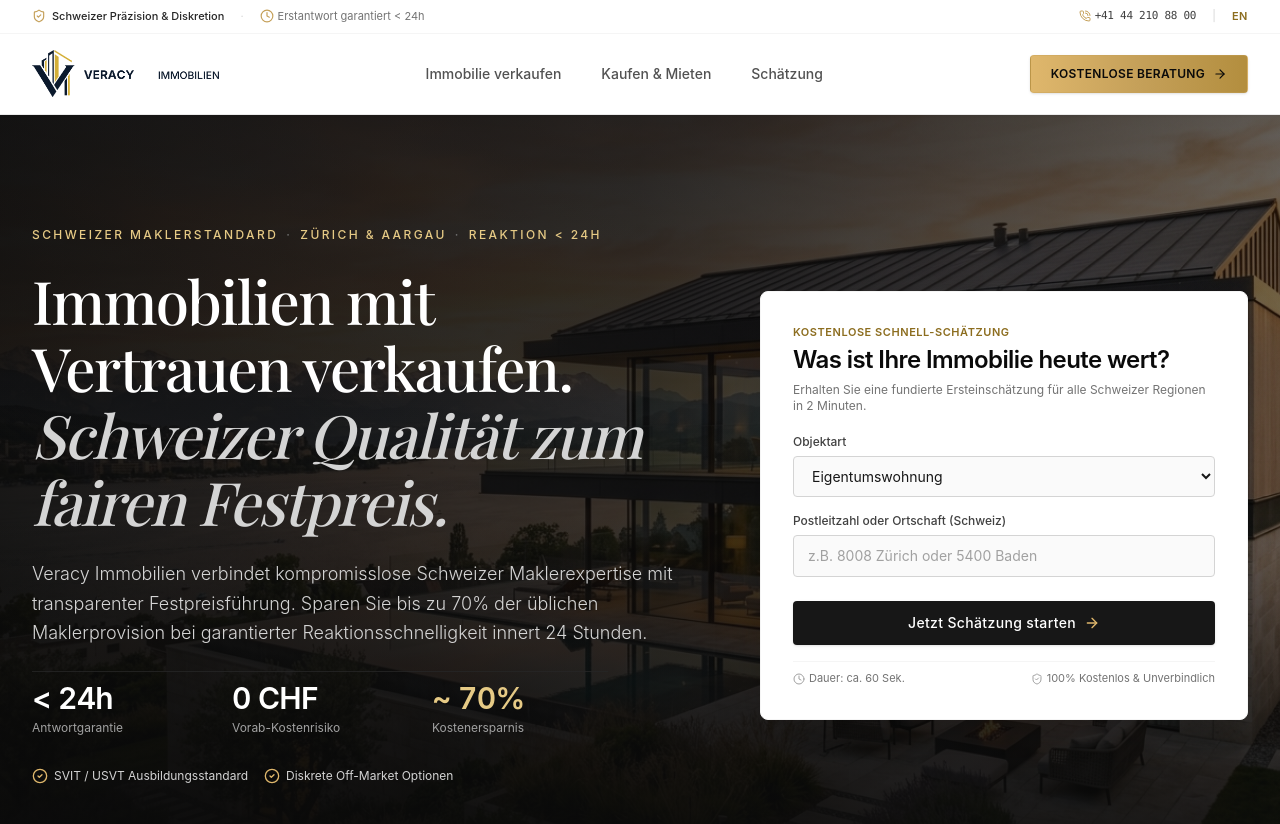
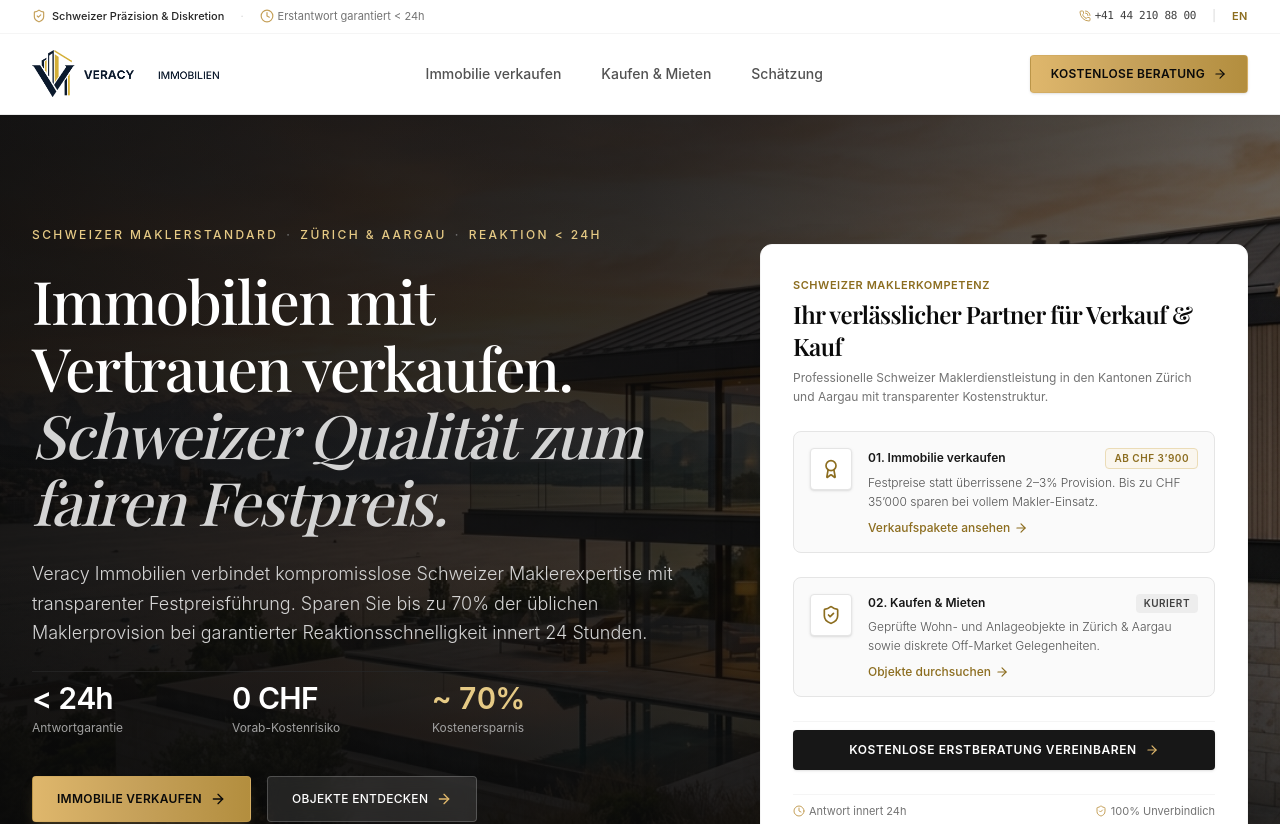
Before and after one commit to Dronasindhu/veracy-immobilien, a React (Vite) app: page / in a window 1280 px wide. Shown: the top 824 px of the page. Built offline with nearby package versions, Linux system fonts and the light colour scheme; a web font is replaced by a local one.

Commit message:
feat: update hero section and refine valuation model
Replace the quick valuation widget in the hero section with a direct consultation trigger and adjust the base valuation parameters for the Swiss market model.

```diff
--- a/src/App.tsx
+++ b/src/App.tsx
@@ -87,11 +87,15 @@ export default function App() {
               exit={{ opacity: 0, y: -14 }}
               transition={{ duration: 0.35, ease: [0.22, 1, 0.36, 1] }}
             >
-              {/* 1. Hero Section with Quick Valuation Widget */}
+              {/* 1. Hero Section - Veracy Brokerage & Core Proposition */}
               <HeroSection
                 language={language}
                 onNavigate={handleNavigate}
-                onStartValuation={handleStartValuationFromHero}
+                onOpenConsultation={() => {
+                  setSelectedPackage(null);
+                  setPropertyContext(null);
+                  setIsConsultationOpen(true);
+                }}
               />
 
               {/* 2. Overview of the 3 Main Categories */}
--- a/src/components/HeroSection.tsx
+++ b/src/components/HeroSection.tsx
@@ -7,22 +7,14 @@ import { motion } from 'motion/react';
 interface HeroSectionProps {
   language: Language;
   onNavigate: (category: MainCategory) => void;
-  onStartValuation: (zipOrDetails: string) => void;
+  onOpenConsultation?: () => void;
 }
 
 export const HeroSection: React.FC<HeroSectionProps> = ({
   language,
   onNavigate,
-  onStartValuation,
+  onOpenConsultation,
 }) => {
-  const [zipInput, setZipInput] = useState('');
-  const [propertyTypeInput, setPropertyTypeInput] = useState('apartment');
-
-  const handleQuickValuationSubmit = (e: React.FormEvent) => {
-    e.preventDefault();
-    onStartValuation(`${propertyTypeInput}:${zipInput.trim()}`);
-  };
-
   return (
     <section className="relative overflow-hidden bg-neutral-900 text-white">
       {/* Background Image with Measured Contrast Scrim */}
@@ -131,7 +123,34 @@ export const HeroSection: React.FC<HeroSectionProps> = ({
               </div>
             </motion.div>
 
-            {/* Secondary Link Row */}
+            {/* Primary Action Buttons */}
+            <motion.div
+              initial={{ opacity: 0, y: 12 }}
+              animate={{ opacity: 1, y: 0 }}
+              transition={{ delay: 0.45, duration: 0.5 }}
+              className="pt-4 flex flex-wrap items-center gap-3 sm:gap-4"
+            >
+              <motion.button
+                whileHover={{ scale: 1.02 }}
+                whileTap={{ scale: 0.98 }}
+                onClick={() => onNavigate('sell')}
+                className="px-6 py-3.5 text-xs font-semibold tracking-wide uppercase text-neutral-950 bg-gradient-to-r from-[#DFB76C] via-[#C5A059] to-[#B38E3E] hover:from-[#E8C785] hover:to-[#C5A059] rounded shadow-lg shadow-[#C5A059]/20 flex items-center gap-2 cursor-pointer transition-all border border-[#C5A059]/40"
+              >
+                <span>{language === 'de' ? 'Immobilie verkaufen' : 'Sell Property'}</span>
+                <ArrowRight className="w-4 h-4" />
+              </motion.button>
+              <motion.button
+                whileHover={{ scale: 1.02 }}
+                whileTap={{ scale: 0.98 }}
+                onClick={() => onNavigate('buy-rent')}
+                className="px-6 py-3.5 text-xs font-medium tracking-wide uppercase text-white bg-white/10 hover:bg-white/20 backdrop-blur-sm rounded border border-white/20 flex items-center gap-2 cursor-pointer transition-all"
+              >
+                <span>{language === 'de' ? 'Objekte entdecken' : 'Browse Properties'}</span>
+                <ArrowRight className="w-4 h-4 text-[#DFB76C]" />
+              </motion.button>
+            </motion.div>
+
+            {/* Secondary Trust Row */}
             <motion.div
               initial={{ opacity: 0 }}
               animate={{ opacity: 1 }}
@@ -149,92 +168,113 @@ export const HeroSection: React.FC<HeroSectionProps> = ({
             </motion.div>
           </motion.div>
 
-          {/* Right Column: Quick Property Valuation Lead-Capture Widget */}
+          {/* Right Column: Veracy Core Services Hub (Focused on Sell & Buy, No Valuation Highlight) */}
           <motion.div
             initial={{ opacity: 0, y: 30, scale: 0.98 }}
             animate={{ opacity: 1, y: 0, scale: 1 }}
             transition={{ delay: 0.3, duration: 0.7, ease: [0.16, 1, 0.3, 1] }}
             className="lg:col-span-5"
           >
-            <div className="bg-white text-neutral-900 rounded-lg p-6 sm:p-8 shadow-2xl border border-neutral-100 relative hover:shadow-[#C5A059]/10 transition-shadow">
-              <div className="mb-5">
+            <div className="bg-white text-neutral-900 rounded-xl p-6 sm:p-8 shadow-2xl border border-neutral-100 relative hover:shadow-[#C5A059]/10 transition-shadow space-y-6">
+              <div>
                 <div className="text-[11px] uppercase tracking-wider text-[#8C6D1F] font-semibold mb-1">
-                  {language === 'de' ? 'Kostenlose Schnell-Schätzung' : 'Complimentary Quick Valuation'}
+                  {language === 'de' ? 'Schweizer Maklerkompetenz' : 'Swiss Brokerage Excellence'}
                 </div>
-                <h2 className="text-xl sm:text-2xl font-semibold tracking-tight text-neutral-950">
+                <h2 className="text-xl sm:text-2xl font-semibold tracking-tight text-neutral-950 font-display">
                   {language === 'de'
-                    ? 'Was ist Ihre Immobilie heute wert?'
-                    : 'What is your property worth today?'}
+                    ? 'Ihr verlässlicher Partner für Verkauf & Kauf'
+                    : 'Your Trusted Partner for Buying & Selling'}
                 </h2>
-                <p className="text-xs text-neutral-500 mt-1.5">
+                <p className="text-xs text-neutral-500 mt-1.5 leading-relaxed">
                   {language === 'de'
-                    ? 'Erhalten Sie eine fundierte Ersteinschätzung für alle Schweizer Regionen in 2 Minuten.'
-                    : 'Receive an accurate preliminary estimation for any Swiss canton within 2 minutes.'}
+                    ? 'Professionelle Schweizer Maklerdienstleistung in den Kantonen Zürich und Aargau mit transparenter Kostenstruktur.'
+                    : 'Professional Swiss brokerage service across Zurich and Aargau with fully transparent pricing.'}
                 </p>
               </div>
 
-              <form onSubmit={handleQuickValuationSubmit} className="space-y-4">
-                <div>
-                  <label className="block text-xs font-medium text-neutral-700 mb-1.5">
-                    {language === 'de' ? 'Objektart' : 'Property Type'}
-                  </label>
-                  <select
-                    value={propertyTypeInput}
-                    onChange={(e) => setPropertyTypeInput(e.target.value)}
-                    className="w-full text-sm rounded border border-neutral-300 bg-neutral-50 px-3.5 py-2.5 text-neutral-900 focus:outline-none focus:ring-2 focus:ring-neutral-900 focus:bg-white transition-all cursor-pointer"
+              {/* Service Card 1: Sell Property */}
+              <div
+                onClick={() => onNavigate('sell')}
+                className="group p-4 rounded-lg border border-neutral-200 hover:border-[#C5A059] bg-neutral-50 hover:bg-[#FAF6EE] transition-all cursor-pointer flex items-start gap-4"
               >
-                    <option value="apartment">
-                      {language === 'de' ? 'Eigentumswohnung' : 'Condominium / Apartment'}
-                    </option>
-                    <option value="house">
-                      {language === 'de' ? 'Einfamilienhaus / Villa' : 'Single-Family Home / Villa'}
-                    </option>
-                    <option value="penthouse">
-                      {language === 'de' ? 'Attika / Penthouse' : 'Attic / Penthouse'}
-                    </option>
-                    <option value="multi-family">
-                      {language === 'de' ? 'Mehrfamilienhaus / Renditeobjekt' : 'Multi-Family / Investment Property'}
-                    </option>
-                  </select>
+                <div className="p-2.5 rounded bg-white shadow-sm border border-neutral-200 group-hover:border-[#C5A059] shrink-0 text-[#8C6D1F]">
+                  <Award className="w-5 h-5" />
+                </div>
+                <div className="flex-1">
+                  <div className="flex items-center justify-between">
+                    <span className="text-xs font-semibold text-neutral-900 group-hover:text-[#8C6D1F] transition-colors">
+                      {language === 'de' ? '01. Immobilie verkaufen' : '01. Sell Property'}
+                    </span>
+                    <span className="text-[10px] font-semibold uppercase tracking-wider bg-[#FAF6EE] text-[#8C6D1F] border border-[#EBDCB7] px-2 py-0.5 rounded">
+                      {language === 'de' ? 'ab CHF 3’900' : 'from CHF 3,900'}
+                    </span>
+                  </div>
+                  <p className="text-xs text-neutral-600 mt-1 font-light leading-relaxed">
+                    {language === 'de'
+                      ? 'Festpreise statt überrissene 2–3% Provision. Bis zu CHF 35’000 sparen bei vollem Makler-Einsatz.'
+                      : 'Flat fees instead of 2–3% broker fees. Save up to CHF 35,000 with full brokerage service.'}
+                  </p>
+                  <div className="mt-2 text-xs font-medium text-[#8C6D1F] flex items-center gap-1 group-hover:translate-x-0.5 transition-transform">
+                    <span>{language === 'de' ? 'Verkaufspakete ansehen' : 'View Selling Packages'}</span>
+                    <ArrowRight className="w-3.5 h-3.5" />
+                  </div>
+                </div>
               </div>
 
-                <div>
-                  <label className="block text-xs font-medium text-neutral-700 mb-1.5">
-                    {language === 'de' ? 'Postleitzahl oder Ortschaft (Schweiz)' : 'Postal Code or City (Switzerland)'}
-                  </label>
-                  <input
-                    type="text"
-                    required
-                    placeholder={language === 'de' ? 'z.B. 8008 Zürich oder 5400 Baden' : 'e.g. 8008 Zurich or 5400 Baden'}
-                    value={zipInput}
-                    onChange={(e) => setZipInput(e.target.value)}
-                    className="w-full text-sm rounded border border-neutral-300 bg-neutral-50 px-3.5 py-2.5 text-neutral-900 placeholder:text-neutral-400 focus:outline-none focus:ring-2 focus:ring-neutral-900 focus:bg-white transition-all"
-                  />
+              {/* Service Card 2: Buy & Rent */}
+              <div
+                onClick={() => onNavigate('buy-rent')}
+                className="group p-4 rounded-lg border border-neutral-200 hover:border-[#C5A059] bg-neutral-50 hover:bg-[#FAF6EE] transition-all cursor-pointer flex items-start gap-4"
+              >
+                <div className="p-2.5 rounded bg-white shadow-sm border border-neutral-200 group-hover:border-[#C5A059] shrink-0 text-[#8C6D1F]">
+                  <ShieldCheck className="w-5 h-5" />
+                </div>
+                <div className="flex-1">
+                  <div className="flex items-center justify-between">
+                    <span className="text-xs font-semibold text-neutral-900 group-hover:text-[#8C6D1F] transition-colors">
+                      {language === 'de' ? '02. Kaufen & Mieten' : '02. Buy & Rent'}
+                    </span>
+                    <span className="text-[10px] font-semibold uppercase tracking-wider bg-neutral-200/60 text-neutral-700 px-2 py-0.5 rounded">
+                      {language === 'de' ? 'Kuriert' : 'Curated'}
+                    </span>
+                  </div>
+                  <p className="text-xs text-neutral-600 mt-1 font-light leading-relaxed">
+                    {language === 'de'
+                      ? 'Geprüfte Wohn- und Anlageobjekte in Zürich & Aargau sowie diskrete Off-Market Gelegenheiten.'
+                      : 'Verified prime residences in Zurich & Aargau plus discreet off-market opportunities.'}
+                  </p>
+                  <div className="mt-2 text-xs font-medium text-[#8C6D1F] flex items-center gap-1 group-hover:translate-x-0.5 transition-transform">
+                    <span>{language === 'de' ? 'Objekte durchsuchen' : 'Browse Properties'}</span>
+                    <ArrowRight className="w-3.5 h-3.5" />
+                  </div>
+                </div>
               </div>
 
-                <div className="pt-2">
+              {/* Consultation Action */}
+              {onOpenConsultation && (
+                <div className="pt-2 border-t border-neutral-100">
                   <motion.button
                     whileHover={{ scale: 1.015 }}
                     whileTap={{ scale: 0.985 }}
-                    type="submit"
-                    className="w-full group py-3 px-4 bg-neutral-900 hover:bg-neutral-800 text-white rounded text-sm font-medium tracking-wide flex items-center justify-center gap-2 transition-colors cursor-pointer shadow-sm"
+                    onClick={onOpenConsultation}
+                    className="w-full py-3 px-4 bg-neutral-900 hover:bg-neutral-800 text-white rounded text-xs font-semibold uppercase tracking-wider flex items-center justify-center gap-2 transition-all cursor-pointer shadow-sm"
                   >
-                    <span>{language === 'de' ? 'Jetzt Schätzung starten' : 'Start Instant Valuation'}</span>
-                    <ArrowRight className="w-4 h-4 transition-transform group-hover:translate-x-1.5 text-[#DFB76C]" />
+                    <span>{language === 'de' ? 'Kostenlose Erstberatung vereinbaren' : 'Request Free Consultation'}</span>
+                    <ArrowRight className="w-3.5 h-3.5 text-[#DFB76C]" />
                   </motion.button>
                 </div>
+              )}
 
               <div className="flex items-center justify-between text-[11px] text-neutral-500 pt-2 border-t border-neutral-100">
                 <span className="flex items-center gap-1">
-                    <Clock className="w-3 h-3 text-neutral-400" />
-                    {language === 'de' ? 'Dauer: ca. 60 Sek.' : 'Takes ~60 seconds'}
+                  <Clock className="w-3 h-3 text-[#C5A059]" />
+                  {language === 'de' ? 'Antwort innert 24h' : 'Response within 24h'}
                 </span>
                 <span className="flex items-center gap-1">
-                    <ShieldCheck className="w-3 h-3 text-neutral-400" />
-                    {language === 'de' ? '100% Kostenlos & Unverbindlich' : '100% Free & No obligation'}
+                  <ShieldCheck className="w-3 h-3 text-[#C5A059]" />
+                  {language === 'de' ? '100% Unverbindlich' : '100% No obligation'}
                 </span>
               </div>
-              </form>
             </div>
           </motion.div>
         </div>
```
Also changed, not shown: src/components/ValuationPage.tsx (+83 -38 lines). Lines whose indentation alone changed are shown as unchanged.
